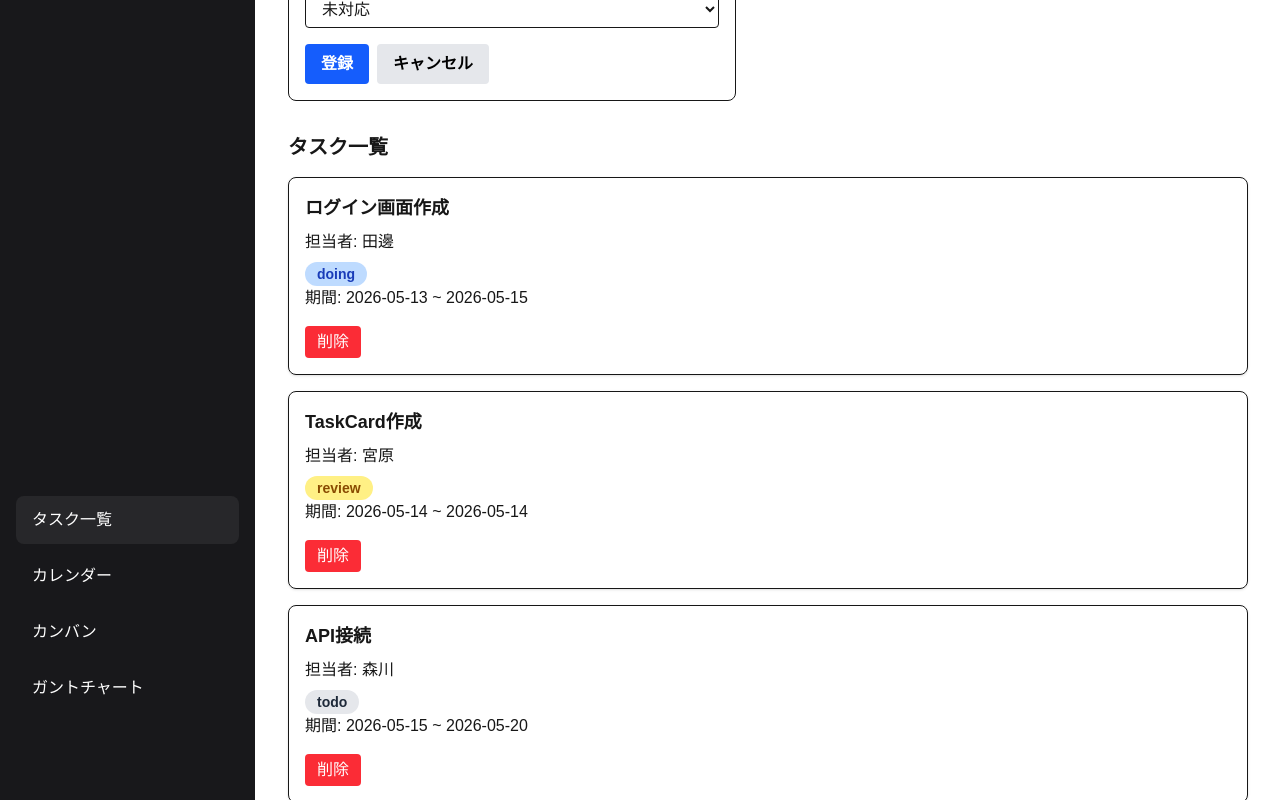
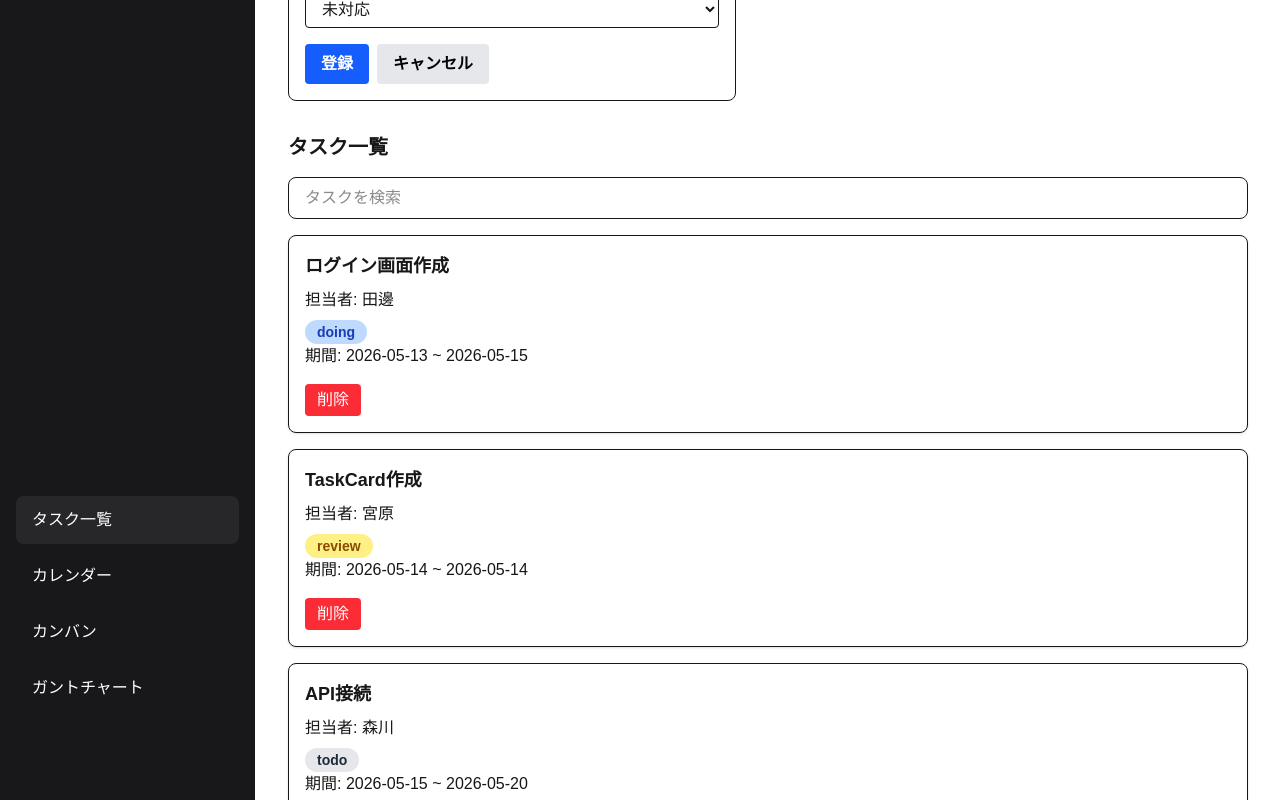
Before and after one commit to kazu0801-b/tm3-management-app, a Next.js app in the folder frontend/: page / in a window 1280 px wide. Shown: the part 320-1120 px from the top of the page. Built offline with nearby package versions, Linux system fonts and the light colour scheme.

Commit message:
タスク検索機能を追加

```diff
--- a/frontend/src/app/page.tsx
+++ b/frontend/src/app/page.tsx
@@ -12,6 +12,7 @@ import { useEffect, useState } from "react";
 export default function Home() {
   const [tasks, setTasks] = useState<Task[]>(mockTasks);
   const [isLoaded, setIsLoaded] = useState(false);
+  const [searchKeyword, setSearchKeyWord ] = useState("");
 
   useEffect(() => {
     const savedTasks = localStorage.getItem("tasks");
@@ -42,6 +43,10 @@ export default function Home() {
     );
   };
 
+  const filteredTasks = tasks.filter((task)=>
+    task.title.includes(searchKeyword)
+  );
+
   return (
     <AppLayout >
       <section>
@@ -53,6 +58,28 @@ export default function Home() {
 
         <div className="mt-4">
           <TaskForm onSubmit={handleAddTask} />
+        </div>
+      </section>
+
+      <section className="mt-8">
+        <h2 className="text-xl font-bold">タスク一覧</h2>
+
+        <div className="mt-4">
+          <input
+            type="text"
+            placeholder="タスクを検索"
+            value={searchKeyword}
+            onChange={(event) =>
+              setSearchKeyWord(event.target.value)
+            }
+            className="w-full rounded-lg border px-4 py-2"
+            />
+        </div>
+
+        <div className="mt-4">
+          <TaskList
+          tasks={filteredTasks}
+          onDelete={handleDeleteTask} />
         </div>
       </section>
 
```
